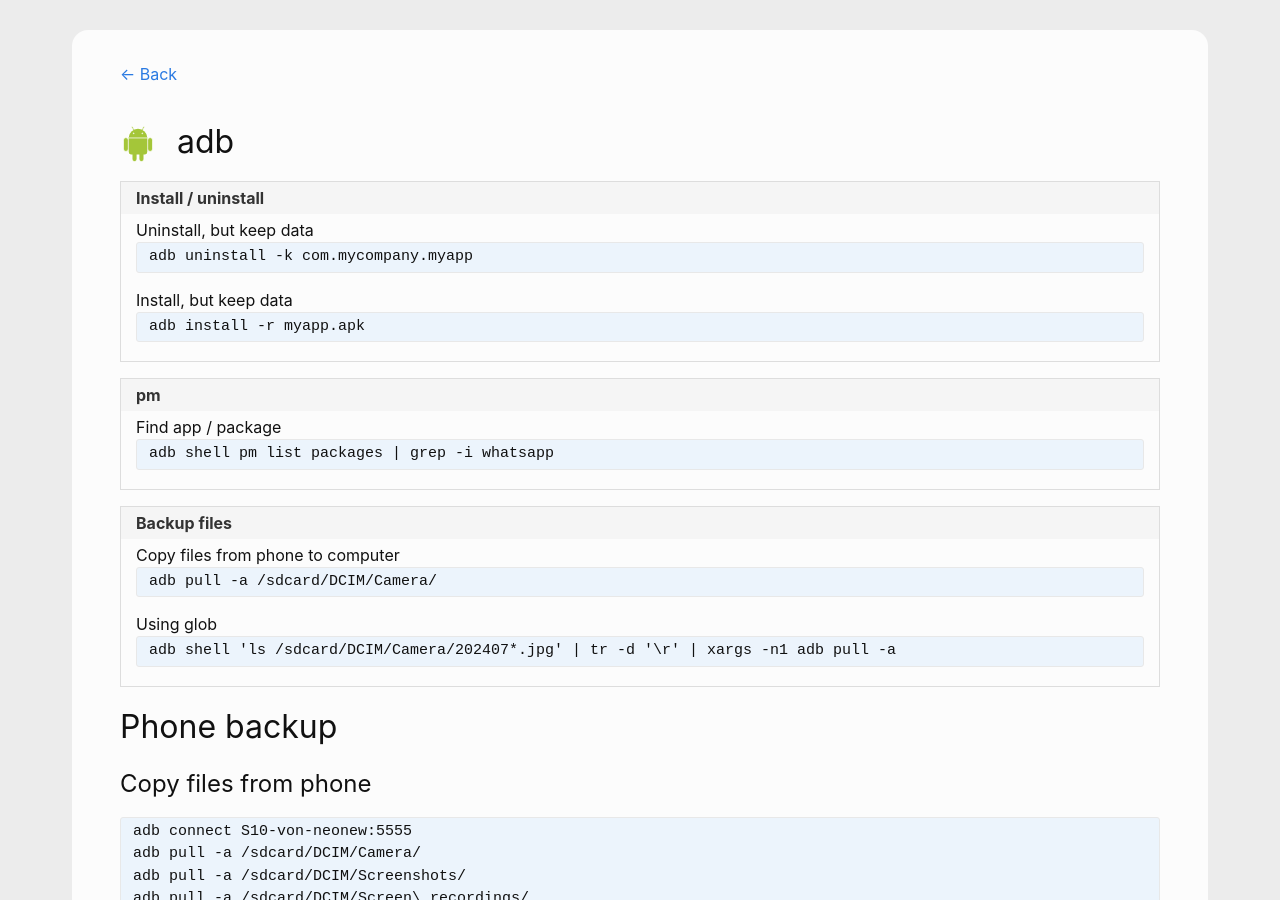
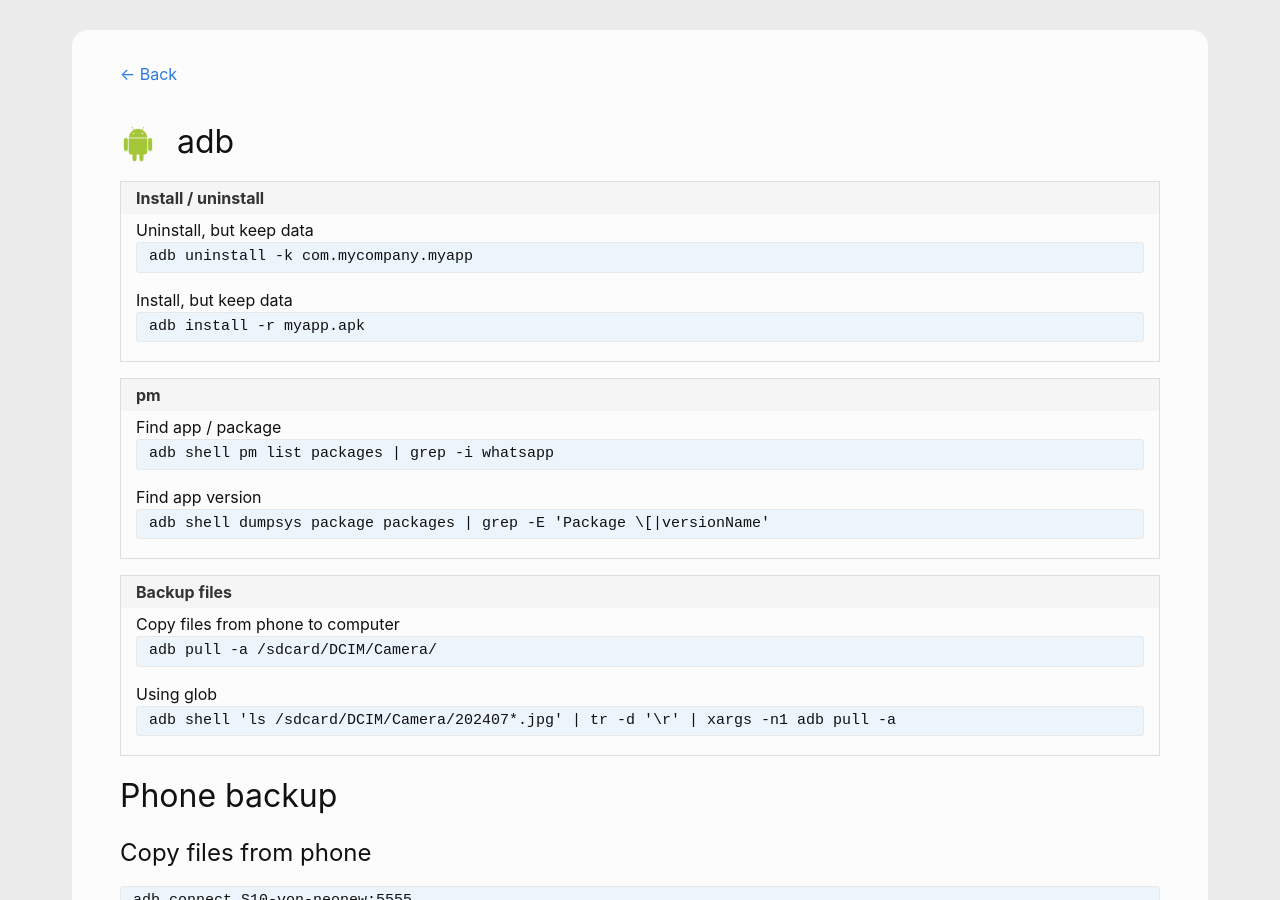
Before and after one commit to andreas-mausch/cheatsheets, a Jekyll site: the page built from _cheatsheets/adb.md, in a window 1280 px wide and 900 px high. Built offline with Jekyll 4.4.1, drawn with Linux system fonts in a browser that asks for light colours.

Commit message:
adb: List all apps with version

```diff
--- a/_cheatsheets/adb.md
+++ b/_cheatsheets/adb.md
@@ -10,6 +10,7 @@ section:
   - name: pm
     commands:
       Find app / package: adb shell pm list packages | grep -i whatsapp
+      Find app version: adb shell dumpsys package packages | grep -E 'Package \[|versionName'
   - name: Backup files
     commands:
       Copy files from phone to computer: adb pull -a /sdcard/DCIM/Camera/
```
